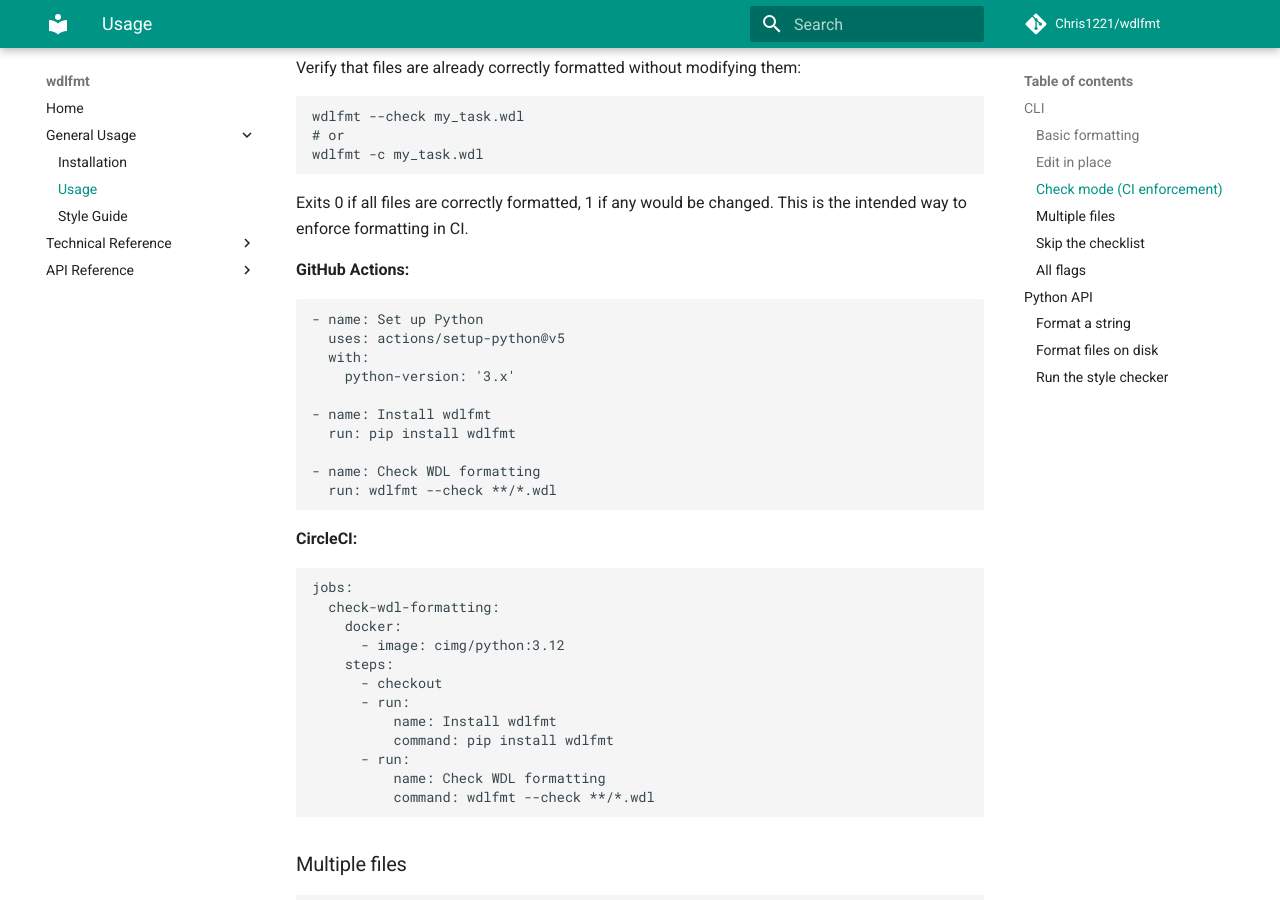
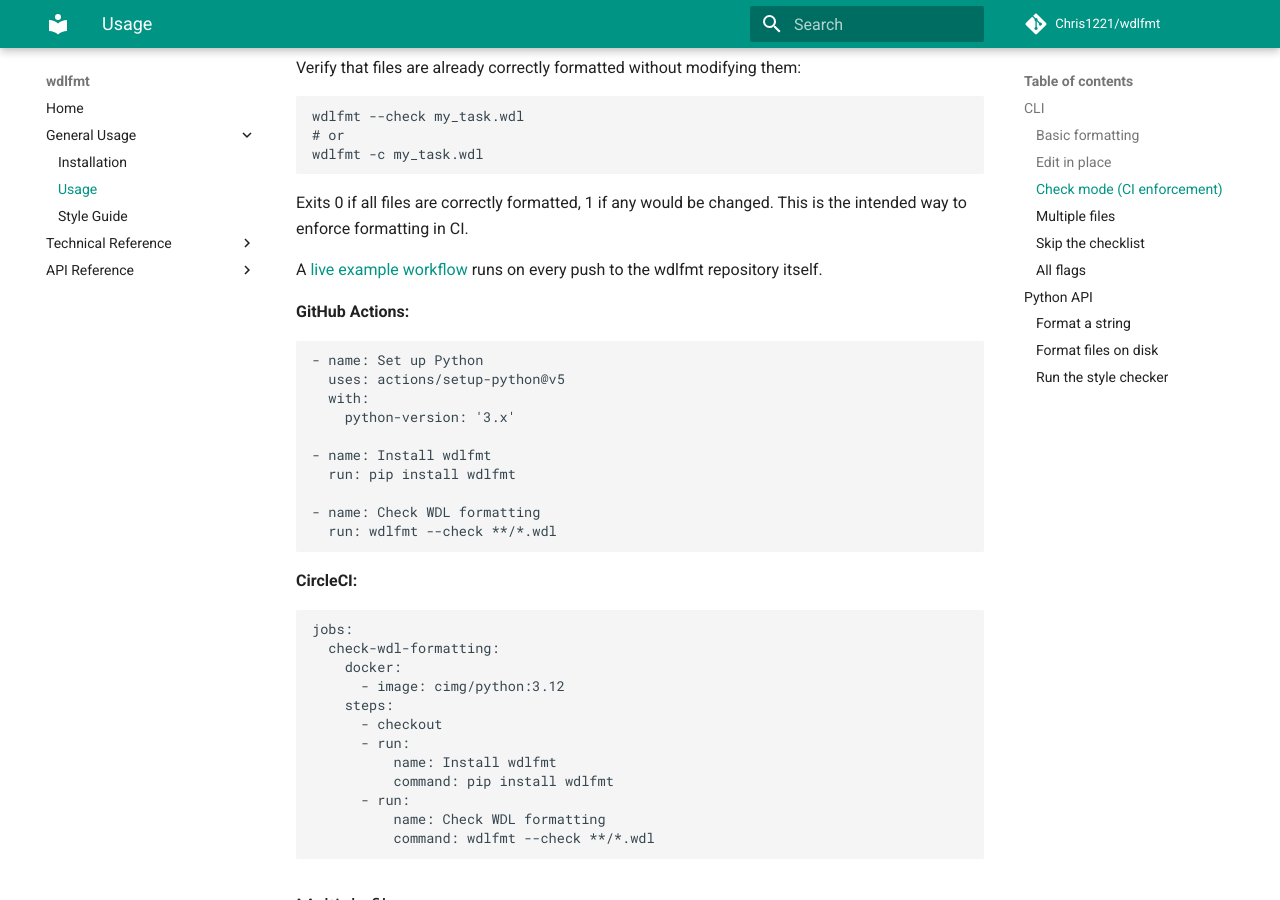
Before and after one commit to Chris1221/wdlfmt, an MkDocs documentation site: the page built from docs/usage.md, in a window 1280 px wide and 900 px high, scrolled down 699 px. Built offline with MkDocs 1.6.1 and Material for MkDocs 9.7.7, drawn with Linux system fonts in a browser that asks for light colours; comment, search, counter and statistics services are not loaded.

Commit message:
docs: link to live check-formatting workflow from usage page
Co-Authored-By: Claude Sonnet 4.6 <noreply@anthropic.com>

````diff
--- a/docs/usage.md
+++ b/docs/usage.md
@@ -37,6 +37,8 @@ wdlfmt -c my_task.wdl
 ```
 
 Exits 0 if all files are correctly formatted, 1 if any would be changed. This is the intended way to enforce formatting in CI.
+
+A [live example workflow](https://github.com/Chris1221/wdlfmt/blob/main/.github/workflows/check-formatting.yml) runs on every push to the wdlfmt repository itself.
 
 **GitHub Actions:**
 
````
